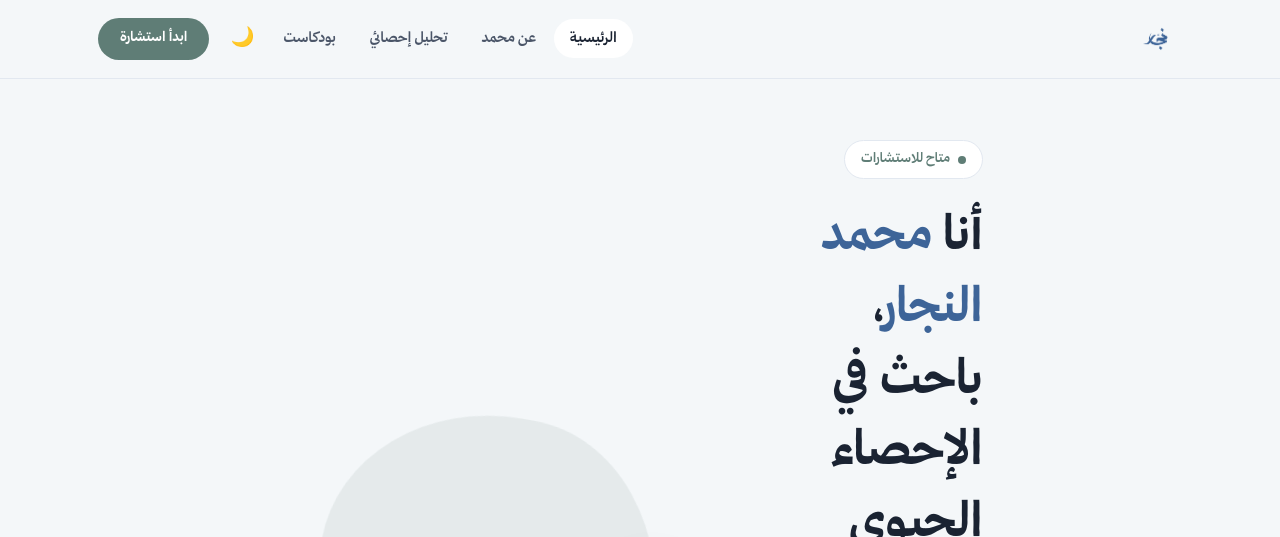
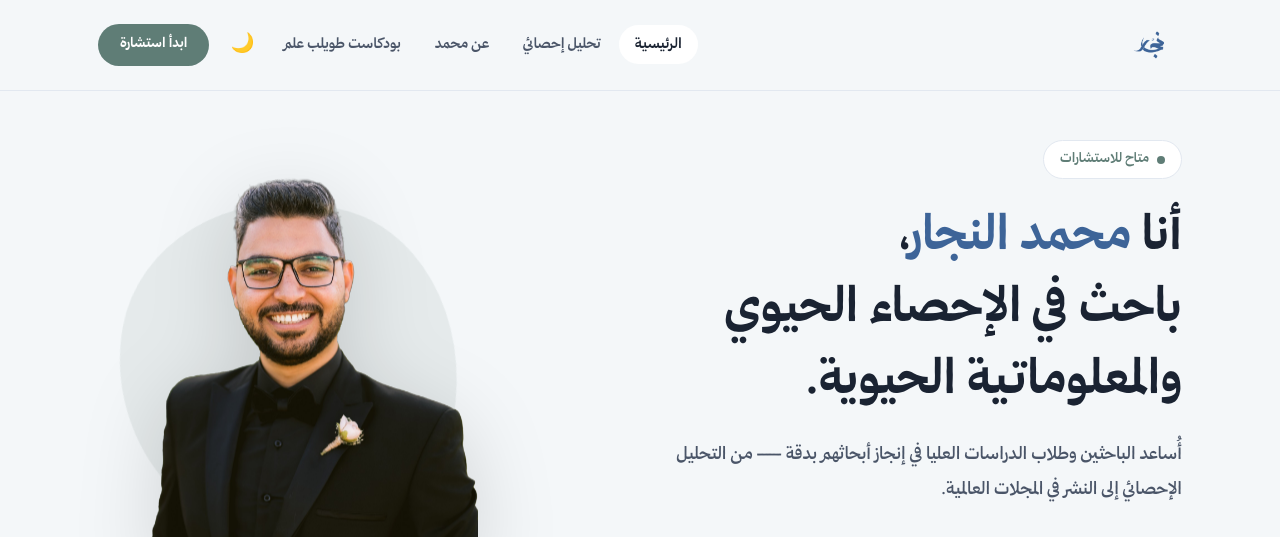
Before and after one commit to MuhammedElnaggar97/Muhammedelnaggar-site, a plain HTML site: page index.html in a window 1280 px wide. Shown: the top 537 px of the page. Drawn offline with Linux system fonts and the light colour scheme.

Commit message:
🚀 Update navbar: Reorder links, change Podcast name, and increase logo size

```diff
--- a/assets/css/style.css
+++ b/assets/css/style.css
@@ -283,7 +283,7 @@
 }
 
 .brand-logo {
-    height: 50px;
+    height: 62px;
     width: auto;
 }
 
--- a/index.html
+++ b/index.html
@@ -28,11 +28,11 @@
                 </a>
                 <div class="nav-controls">
                     <ul class="nav-links" id="navLinks">
-                        <li><a href="index.html" class="nav-link active">الرئيسية</a></li>
+                        <li><a href="index.html" class="nav-link">الرئيسية</a></li>
+                        <li><a href="stats.html" class="nav-link">تحليل إحصائي</a></li>
                         <li><a href="about.html" class="nav-link">عن محمد</a></li>
-                        <li><a href="stats.html" class="nav-link">تحليل إحصائي</a></li>
                         <li><a href="https://www.youtube.com/playlist?list=PL9GrBMsvivVXepashqv9Ws02J2UFClzti"
-                                class="nav-link" target="_blank">بودكاست</a></li>
+                                class="nav-link" target="_blank">بودكاست طويلب علم</a></li>
                     </ul>
                     <button class="theme-toggle" id="themeToggleBtn" aria-label="تبديل الوضع">🌙</button>
                     <a href="advising.html" class="nav-cta">ابدأ استشارة</a>
```
Also changed, not shown: about.html (+2 -2 lines), advising.html (+2 -2 lines), blog-template.html (+2 -2 lines), master-stats.html (+2 -2 lines), podcast.html (+2 -2 lines), stats.html (+2 -2 lines), assets/img/without bg.png (added).
